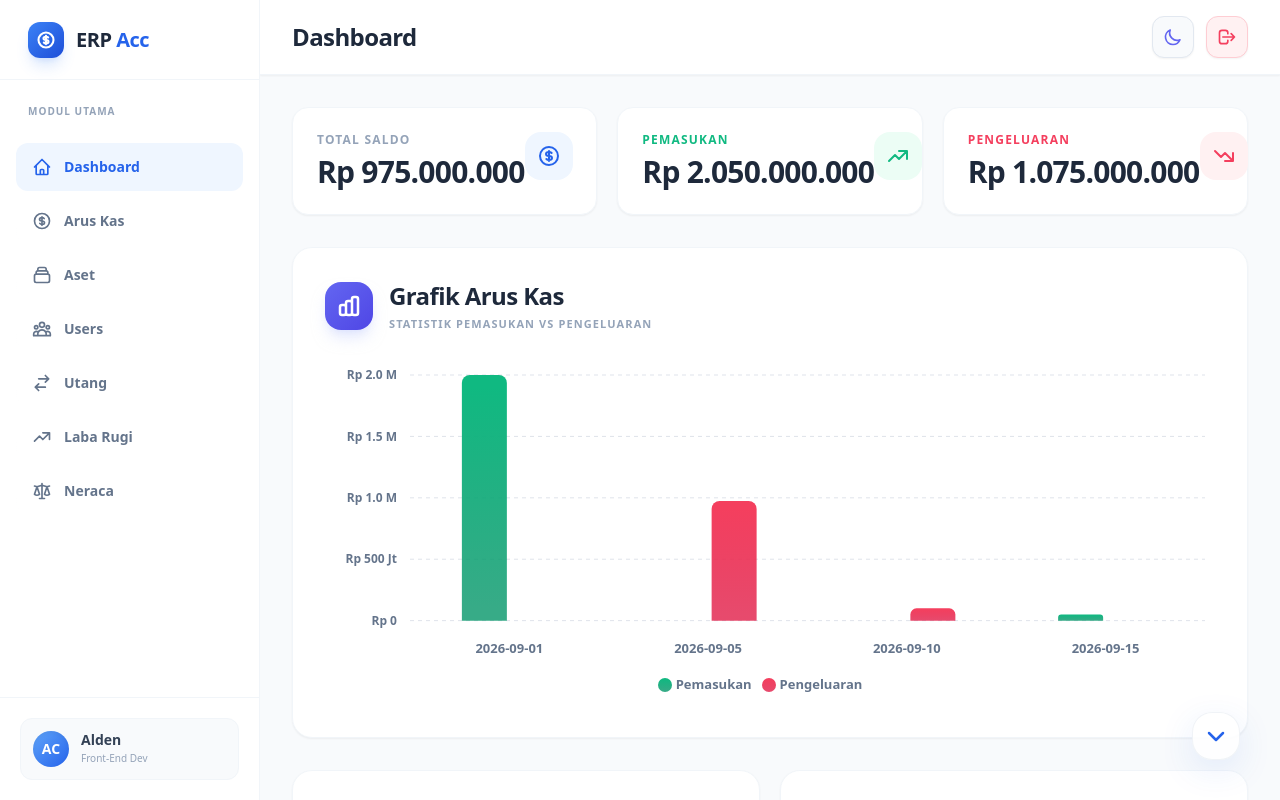
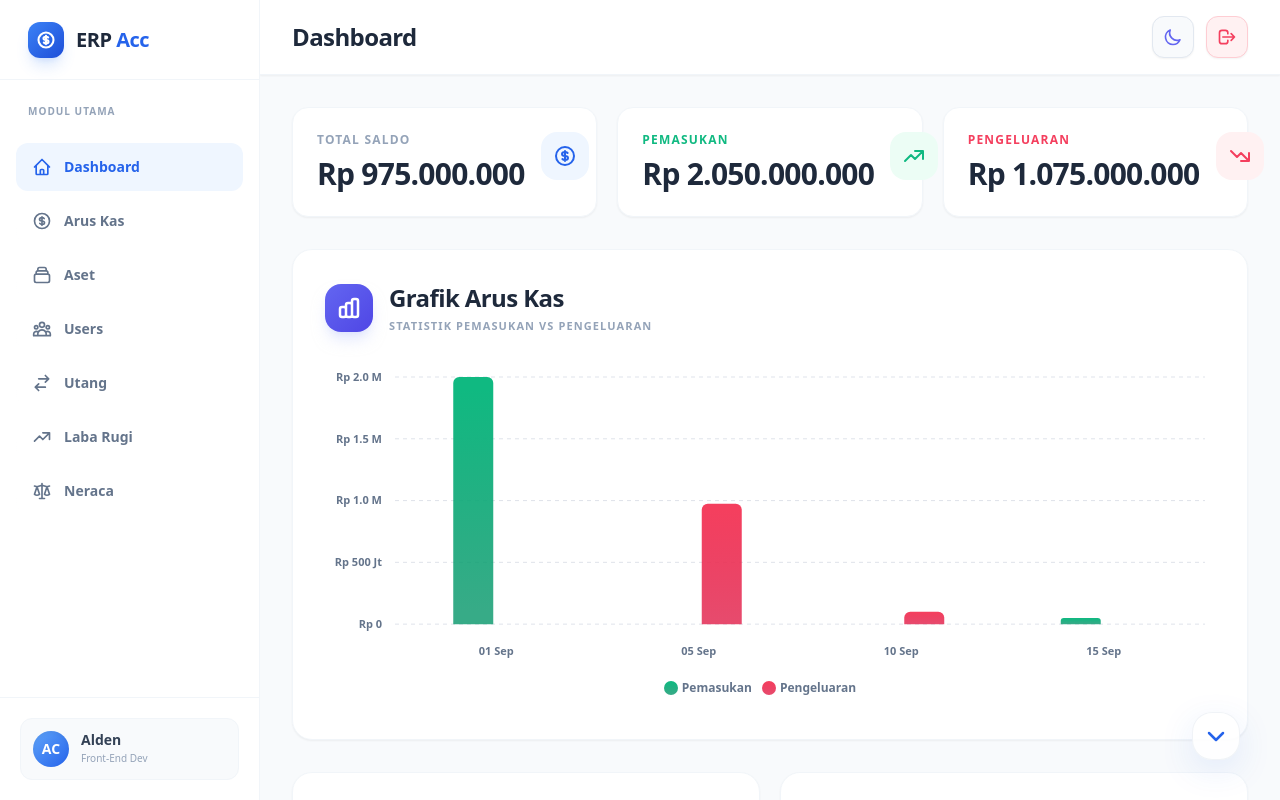
Before and after one commit to Irukandjie/ERPSEADANYA, a React (Vite) app: page / in a window 1280 px wide. Both pictures are taken after typing "name@example.com", "Sample123" into the empty fields and a click on the button "Masuk Sekarang". Built offline with nearby package versions, Linux system fonts and the light colour scheme.

Commit message:
Add files via upload

```diff
--- a/src/components/Dashboard/Dashboard.jsx
+++ b/src/components/Dashboard/Dashboard.jsx
@@ -17,7 +17,6 @@ const Dashboard = ({ onLogout }) => {
   const [activeMenu, setActiveMenu] = useState('dashboard');
   const [toast, setToast] = useState({ isOpen: false, message: '' });
 
-  // STATE ANIMASI & DARK MODE
   const [isDarkMode, setIsDarkMode] = useState(() => typeof window !== 'undefined' ? localStorage.getItem('tema-erp') === 'dark' : false);
   const [isTransitioning, setIsTransitioning] = useState(true);
   const [nextTheme, setNextTheme] = useState(() => typeof window !== 'undefined' ? (localStorage.getItem('tema-erp') === 'dark' ? 'dark' : 'light') : 'light');
@@ -42,9 +41,6 @@ const Dashboard = ({ onLogout }) => {
     setTimeout(() => setIsTransitioning(false), 950);
   };
 
-  // =========================================================
-  // MASTER STATE KEUANGAN (DISENTRALISASI DI SINI!)
-  // =========================================================
   const [transactions, setTransactions] = useState([
     { id: 1, tanggal: '2026-09-01', deskripsi: 'Modal Awal', tipe: 'Pemasukan Kas - Tunai', kategori: 'Modal', jumlah: 2000000000 },
     { id: 2, tanggal: '2026-09-05', deskripsi: 'Pembelian Aset RS', tipe: 'Pengeluaran Kas - Tunai', kategori: 'Investasi', jumlah: 975000000 },
@@ -96,7 +92,7 @@ const Dashboard = ({ onLogout }) => {
         <ScrollNav />
         <Sidebar activeMenu={activeMenu} setActiveMenu={setActiveMenu} />
 
-        <div className="flex-1 flex flex-col h-screen overflow-y-auto relative">
+        <div className="flex-1 flex flex-col h-[100dvh] overflow-y-auto relative">
           <nav className="bg-white dark:bg-slate-900 border-b border-slate-100 dark:border-slate-800 sticky top-0 z-40 px-5 md:px-8 py-4 flex justify-between items-center shadow-sm transition-colors duration-300">
             <h2 className="text-2xl font-black text-slate-800 dark:text-white capitalize tracking-tight transition-colors">{activeMenu.replace('-', ' ')}</h2>
             <div className="flex items-center gap-3">
@@ -119,36 +115,51 @@ const Dashboard = ({ onLogout }) => {
             <div key={activeMenu} className="animate-ios-slide max-w-[1600px] mx-auto">
               {activeMenu === 'dashboard' ? (
                 <>
-                  <div className="grid grid-cols-1 sm:grid-cols-2 md:grid-cols-3 gap-5 mb-8">
-                    <div className="bg-white dark:bg-slate-800 rounded-2xl p-6 border border-slate-100 dark:border-slate-700/50 shadow-sm transition-colors duration-300">
-                      <div className="flex justify-between items-start">
-                        <div>
-                          <h6 className="text-slate-400 text-xs font-bold uppercase tracking-widest mb-1.5">Total Saldo</h6>
-                          <h3 className="text-3xl font-black text-slate-800 dark:text-white tracking-tight">{formatRupiah(saldo)}</h3>
+                  <div className="grid grid-cols-1 md:grid-cols-2 lg:grid-cols-3 gap-4 md:gap-5 mb-8">
+
+                    {/* Kartu 1: Total Saldo */}
+                    <div className="bg-white dark:bg-slate-800 rounded-2xl p-5 md:p-6 border border-slate-100 dark:border-slate-700/50 shadow-sm transition-colors duration-300">
+                      <div className="flex justify-between items-start gap-4">
+                        <div className="flex-1 break-words">
+                          <h6 className="text-slate-400 text-[10px] md:text-xs font-bold uppercase tracking-widest mb-2">Total Saldo</h6>
+                          <h3 className="text-xl md:text-xl lg:text-2xl xl:text-3xl font-black text-slate-800 dark:text-white tracking-tight leading-tight">{formatRupiah(saldo)}</h3>
                         </div>
-                        <div className="p-3 bg-blue-50 dark:bg-blue-500/20 rounded-2xl text-blue-600 dark:text-blue-400"><svg className="w-6 h-6" fill="none" stroke="currentColor" viewBox="0 0 24 24"><path strokeLinecap="round" strokeLinejoin="round" strokeWidth="2" d="M12 8c-1.657 0-3 .895-3 2s1.343 2 3 2 3 .895 3 2-1.343 2-3 2m0-8c1.11 0 2.08.402 2.599 1M12 8V7m0 1v8m0 0v1m0-1c-1.11 0-2.08-.402-2.599-1M21 12a9 9 0 11-18 0 9 9 0 0118 0z" /></svg></div>
+                        <div className="p-2.5 md:p-3 bg-blue-50 dark:bg-blue-500/20 rounded-2xl text-blue-600 dark:text-blue-400 flex-shrink-0">
+                          <svg className="w-5 h-5 md:w-6 md:h-6" fill="none" stroke="currentColor" viewBox="0 0 24 24"><path strokeLinecap="round" strokeLinejoin="round" strokeWidth="2" d="M12 8c-1.657 0-3 .895-3 2s1.343 2 3 2 3 .895 3 2-1.343 2-3 2m0-8c1.11 0 2.08.402 2.599 1M12 8V7m0 1v8m0 0v1m0-1c-1.11 0-2.08-.402-2.599-1M21 12a9 9 0 11-18 0 9 9 0 0118 0z" /></svg>
+                        </div>
                       </div>
                     </div>
-                    <div className="bg-white dark:bg-slate-800 rounded-2xl p-6 border border-slate-100 dark:border-slate-700/50 shadow-sm transition-colors duration-300">
-                      <div className="flex justify-between items-start">
-                        <div>
-                          <h6 className="text-emerald-500 dark:text-emerald-400 text-xs font-bold uppercase tracking-widest mb-1.5">Pemasukan</h6>
-                          <h3 className="text-3xl font-black text-slate-800 dark:text-white tracking-tight">{formatRupiah(totalPemasukan)}</h3>
+
+                    {/* Kartu 2: Pemasukan */}
+                    <div className="bg-white dark:bg-slate-800 rounded-2xl p-5 md:p-6 border border-slate-100 dark:border-slate-700/50 shadow-sm transition-colors duration-300">
+                      <div className="flex justify-between items-start gap-4">
+                        <div className="flex-1 break-words">
+                          <h6 className="text-emerald-500 dark:text-emerald-400 text-[10px] md:text-xs font-bold uppercase tracking-widest mb-2">Pemasukan</h6>
+                          <h3 className="text-xl md:text-xl lg:text-2xl xl:text-3xl font-black text-slate-800 dark:text-white tracking-tight leading-tight">{formatRupiah(totalPemasukan)}</h3>
                         </div>
-                        <div className="p-3 bg-emerald-50 dark:bg-emerald-500/20 rounded-2xl text-emerald-500 dark:text-emerald-400"><svg className="w-6 h-6" fill="none" stroke="currentColor" viewBox="0 0 24 24"><path strokeLinecap="round" strokeLinejoin="round" strokeWidth="2" d="M13 7h8m0 0v8m0-8l-8 8-4-4-6 6" /></svg></div>
+                        <div className="p-2.5 md:p-3 bg-emerald-50 dark:bg-emerald-500/20 rounded-2xl text-emerald-500 dark:text-emerald-400 flex-shrink-0">
+                          <svg className="w-5 h-5 md:w-6 md:h-6" fill="none" stroke="currentColor" viewBox="0 0 24 24"><path strokeLinecap="round" strokeLinejoin="round" strokeWidth="2" d="M13 7h8m0 0v8m0-8l-8 8-4-4-6 6" /></svg>
+                        </div>
                       </div>
                     </div>
-                    <div className="bg-white dark:bg-slate-800 rounded-2xl p-6 border border-slate-100 dark:border-slate-700/50 shadow-sm transition-colors duration-300">
-                      <div className="flex justify-between items-start">
-                        <div>
-                          <h6 className="text-rose-500 dark:text-rose-400 text-xs font-bold uppercase tracking-widest mb-1.5">Pengeluaran</h6>
-                          <h3 className="text-3xl font-black text-slate-800 dark:text-white tracking-tight">{formatRupiah(totalPengeluaran)}</h3>
+
+                    {/* Kartu 3: Pengeluaran */}
+                    <div className="bg-white dark:bg-slate-800 rounded-2xl p-5 md:p-6 border border-slate-100 dark:border-slate-700/50 shadow-sm transition-colors duration-300 md:col-span-2 lg:col-span-1">
+                      <div className="flex justify-between items-start gap-4">
+                        <div className="flex-1 break-words">
+                          <h6 className="text-rose-500 dark:text-rose-400 text-[10px] md:text-xs font-bold uppercase tracking-widest mb-2">Pengeluaran</h6>
+                          <h3 className="text-xl md:text-xl lg:text-2xl xl:text-3xl font-black text-slate-800 dark:text-white tracking-tight leading-tight">{formatRupiah(totalPengeluaran)}</h3>
                         </div>
-                        <div className="p-3 bg-rose-50 dark:bg-rose-500/20 rounded-2xl text-rose-500 dark:text-rose-400"><svg className="w-6 h-6" fill="none" stroke="currentColor" viewBox="0 0 24 24"><path strokeLinecap="round" strokeLinejoin="round" strokeWidth="2" d="M13 17h8m0 0V9m0 8l-8-8-4 4-6-6" /></svg></div>
+                        <div className="p-2.5 md:p-3 bg-rose-50 dark:bg-rose-500/20 rounded-2xl text-rose-500 dark:text-rose-400 flex-shrink-0">
+                          <svg className="w-5 h-5 md:w-6 md:h-6" fill="none" stroke="currentColor" viewBox="0 0 24 24"><path strokeLinecap="round" strokeLinejoin="round" strokeWidth="2" d="M13 17h8m0 0V9m0 8l-8-8-4 4-6-6" /></svg>
+                        </div>
                       </div>
                     </div>
+
                   </div>
+
                   <ChartGrafik transactions={transactions} />
+
                   <div className="grid grid-cols-1 lg:grid-cols-2 gap-5 mb-8">
                     <ChartAset formatRupiah={formatRupiah} />
                     <ChartUtang formatRupiah={formatRupiah} />
--- a/src/components/Dashboard/chart.jsx
+++ b/src/components/Dashboard/chart.jsx
@@ -30,11 +30,17 @@ const ChartGrafik = ({ transactions }) => {
     return `Rp ${value}`;
   };
 
+  // UPDATE: Fungsi buat nyingkat tanggal di Sumbu X (Cth: "2026-09-01" jadi "01 Sep")
+  const formatDateXAxis = (dateStr) => {
+    const date = new Date(dateStr);
+    return date.toLocaleDateString('id-ID', { day: '2-digit', month: 'short' });
+  };
+
   const CustomTooltip = ({ active, payload, label }) => {
     if (active && payload && payload.length) {
       return (
         <div className="bg-white/95 dark:bg-slate-800/95 backdrop-blur-md p-4 rounded-2xl border border-slate-100 dark:border-slate-700 shadow-[0_20px_50px_-10px_rgba(0,0,0,0.15)] min-w-[200px] transition-colors">
-          <p className="text-xs font-black text-slate-400 dark:text-slate-500 mb-3 border-b border-slate-100 dark:border-slate-700/50 pb-2 uppercase tracking-widest">{label}</p>
+          <p className="text-xs font-black text-slate-400 dark:text-slate-500 mb-3 border-b border-slate-100 dark:border-slate-700/50 pb-2 uppercase tracking-widest">{formatDateXAxis(label)}</p>
           {payload.map((entry, index) => (
             <div key={index} className="flex items-center justify-between gap-4 mb-1.5 last:mb-0">
               <div className="flex items-center gap-2.5">
@@ -53,21 +59,20 @@ const ChartGrafik = ({ transactions }) => {
   };
 
   return (
-    <div className="bg-white dark:bg-slate-800 rounded-[1.25rem] shadow-sm border border-slate-100 dark:border-slate-700/50 p-6 md:p-8 mb-8 relative overflow-hidden transition-colors duration-300">
-
-      <div className="flex items-center gap-4 mb-8 relative z-10">
-        <div className="bg-gradient-to-br from-indigo-500 to-indigo-600 w-12 h-12 rounded-[1rem] text-white flex items-center justify-center shadow-lg shadow-indigo-200/50 dark:shadow-none transition-colors">
-          <svg className="w-6 h-6" fill="none" stroke="currentColor" viewBox="0 0 24 24">
+    <div className="bg-white dark:bg-slate-800 rounded-[1.25rem] shadow-sm border border-slate-100 dark:border-slate-700/50 p-5 md:p-8 mb-8 relative overflow-hidden transition-colors duration-300">
+      <div className="flex items-center gap-3 md:gap-4 mb-6 md:mb-8 relative z-10">
+        <div className="bg-gradient-to-br from-indigo-500 to-indigo-600 w-10 h-10 md:w-12 md:h-12 rounded-[1rem] text-white flex items-center justify-center shadow-lg shadow-indigo-200/50 dark:shadow-none transition-colors flex-shrink-0">
+          <svg className="w-5 h-5 md:w-6 md:h-6" fill="none" stroke="currentColor" viewBox="0 0 24 24">
             <path strokeLinecap="round" strokeLinejoin="round" strokeWidth="2.5" d="M9 19v-6a2 2 0 00-2-2H5a2 2 0 00-2 2v6a2 2 0 002 2h2a2 2 0 002-2zm0 0V9a2 2 0 012-2h2a2 2 0 012 2v10m-6 0a2 2 0 002 2h2a2 2 0 002-2m0 0V5a2 2 0 012-2h2a2 2 0 012 2v14a2 2 0 01-2 2h-2a2 2 0 01-2-2z" />
           </svg>
         </div>
         <div>
-          <h2 className="font-extrabold text-slate-800 dark:text-white text-2xl tracking-tight transition-colors">Grafik Arus Kas</h2>
-          <p className="text-[11px] font-bold text-slate-400 dark:text-slate-500 uppercase tracking-widest mt-1 transition-colors">Statistik Pemasukan vs Pengeluaran</p>
+          <h2 className="font-extrabold text-slate-800 dark:text-white text-xl md:text-2xl tracking-tight transition-colors">Grafik Arus Kas</h2>
+          <p className="text-[10px] md:text-[11px] font-bold text-slate-400 dark:text-slate-500 uppercase tracking-widest mt-0.5 md:mt-1 transition-colors">Statistik Pemasukan vs Pengeluaran</p>
         </div>
       </div>
 
-      <div className="w-full h-[340px] relative z-10">
+      <div className="w-full h-[300px] md:h-[340px] relative z-10 -ml-4 md:-ml-0">
         {chartData.length > 0 ? (
           <ResponsiveContainer width="100%" height="100%">
             <BarChart data={chartData} margin={{ top: 10, right: 10, left: 0, bottom: 10 }} barGap={6}>
@@ -82,23 +87,23 @@ const ChartGrafik = ({ transactions }) => {
                 </linearGradient>
               </defs>
 
-              {/* Opacity dan stroke diatur agar pas di white maupun dark mode */}
               <CartesianGrid strokeDasharray="4 4" vertical={false} strokeOpacity={0.3} stroke="#94a3b8" />
 
               <XAxis
                 dataKey="tanggal"
                 axisLine={false}
                 tickLine={false}
-                tick={{ fill: '#64748b', fontSize: 13, fontWeight: 700 }}
+                tick={{ fill: '#64748b', fontSize: 11, fontWeight: 700 }}
+                tickFormatter={formatDateXAxis} // Terapin formatter di sini
                 dy={15}
               />
 
               <YAxis
                 axisLine={false}
                 tickLine={false}
-                tick={{ fill: '#64748b', fontSize: 12, fontWeight: 700 }}
+                tick={{ fill: '#64748b', fontSize: 11, fontWeight: 700 }}
                 tickFormatter={formatYAxis}
-                width={85}
+                width={70}
                 dx={-5}
               />
 
@@ -106,18 +111,17 @@ const ChartGrafik = ({ transactions }) => {
 
               <Legend
                 iconType="circle"
-                wrapperStyle={{ paddingTop: '25px', fontSize: '13px', fontWeight: '800', color: '#64748b' }}
+                wrapperStyle={{ paddingTop: '25px', fontSize: '12px', fontWeight: '800', color: '#64748b' }}
               />
 
-              <Bar dataKey="Pemasukan" fill="url(#colorPemasukan)" radius={[8, 8, 0, 0]} maxBarSize={45} />
-              <Bar dataKey="Pengeluaran" fill="url(#colorPengeluaran)" radius={[8, 8, 0, 0]} maxBarSize={45} />
+              <Bar dataKey="Pemasukan" fill="url(#colorPemasukan)" radius={[6, 6, 0, 0]} maxBarSize={40} />
+              <Bar dataKey="Pengeluaran" fill="url(#colorPengeluaran)" radius={[6, 6, 0, 0]} maxBarSize={40} />
             </BarChart>
           </ResponsiveContainer>
         ) : (
           <div className="w-full h-full flex flex-col items-center justify-center text-slate-400 dark:text-slate-500 transition-colors">
-            <svg className="w-16 h-16 mb-4 text-slate-200 dark:text-slate-700" fill="none" stroke="currentColor" viewBox="0 0 24 24"><path strokeLinecap="round" strokeLinejoin="round" strokeWidth="1.5" d="M9 19v-6a2 2 0 00-2-2H5a2 2 0 00-2 2v6a2 2 0 002 2h2a2 2 0 002-2zm0 0V9a2 2 0 012-2h2a2 2 0 012 2v10m-6 0a2 2 0 002 2h2a2 2 0 002-2m0 0V5a2 2 0 012-2h2a2 2 0 012 2v14a2 2 0 01-2 2h-2a2 2 0 01-2-2z" /></svg>
-            <p className="text-base font-bold text-slate-500 dark:text-slate-400">Belum ada data transaksi</p>
-            <p className="text-xs font-medium mt-1 text-slate-400 dark:text-slate-500">Data grafik akan muncul setelah kamu mencatat transaksi.</p>
+            <svg className="w-12 h-12 md:w-16 md:h-16 mb-4 text-slate-200 dark:text-slate-700" fill="none" stroke="currentColor" viewBox="0 0 24 24"><path strokeLinecap="round" strokeLinejoin="round" strokeWidth="1.5" d="M9 19v-6a2 2 0 00-2-2H5a2 2 0 00-2 2v6a2 2 0 002 2h2a2 2 0 002-2zm0 0V9a2 2 0 012-2h2a2 2 0 012 2v10m-6 0a2 2 0 002 2h2a2 2 0 002-2m0 0V5a2 2 0 012-2h2a2 2 0 012 2v14a2 2 0 01-2 2h-2a2 2 0 01-2-2z" /></svg>
+            <p className="text-sm md:text-base font-bold text-slate-500 dark:text-slate-400">Belum ada data transaksi</p>
           </div>
         )}
       </div>
```
Also changed, not shown: src/components/Dashboard/ChartAset.jsx (line endings or trailing spaces), src/components/Dashboard/ChartUtang.jsx (line endings or trailing spaces), src/components/Dashboard/sidebar.jsx (line endings or trailing spaces).
